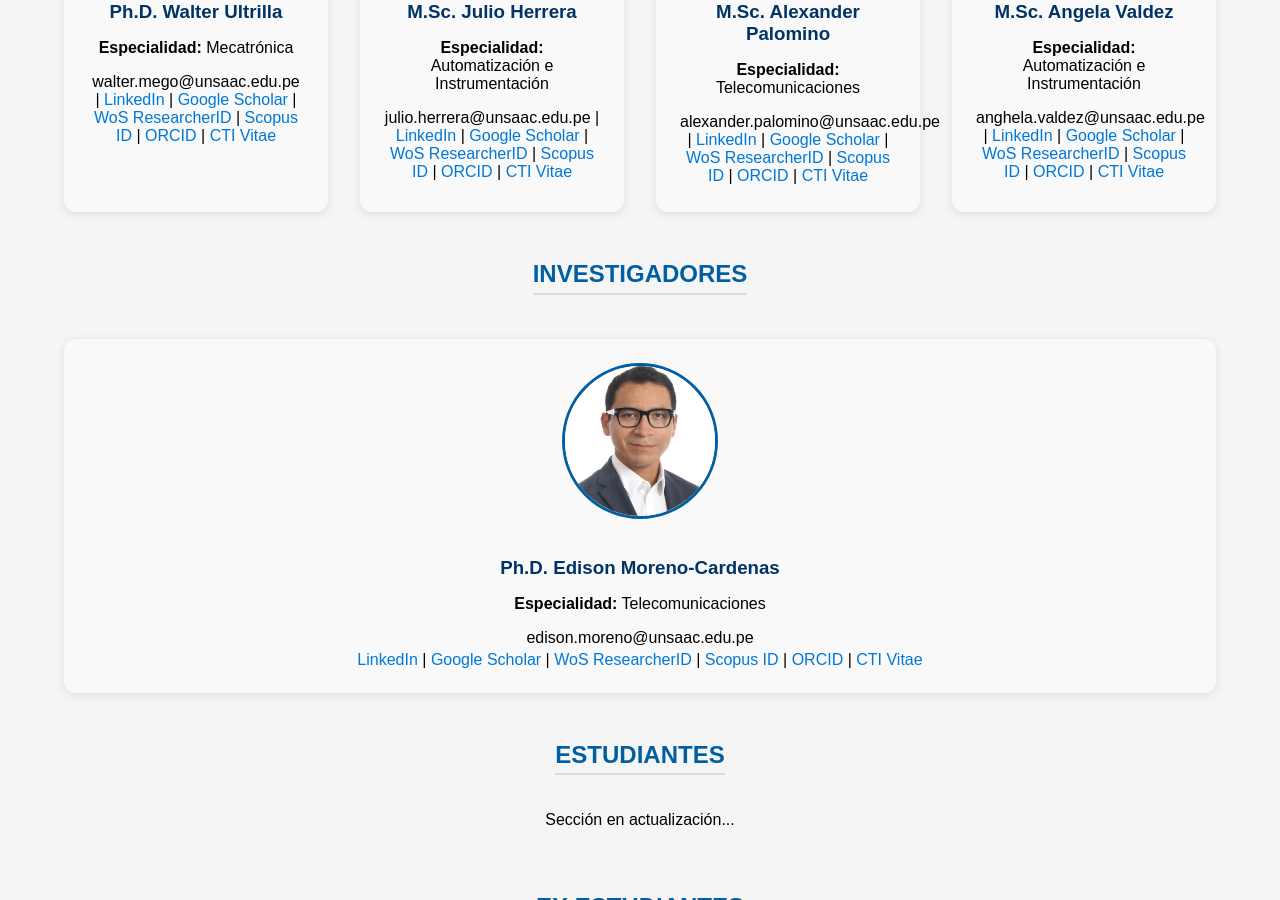
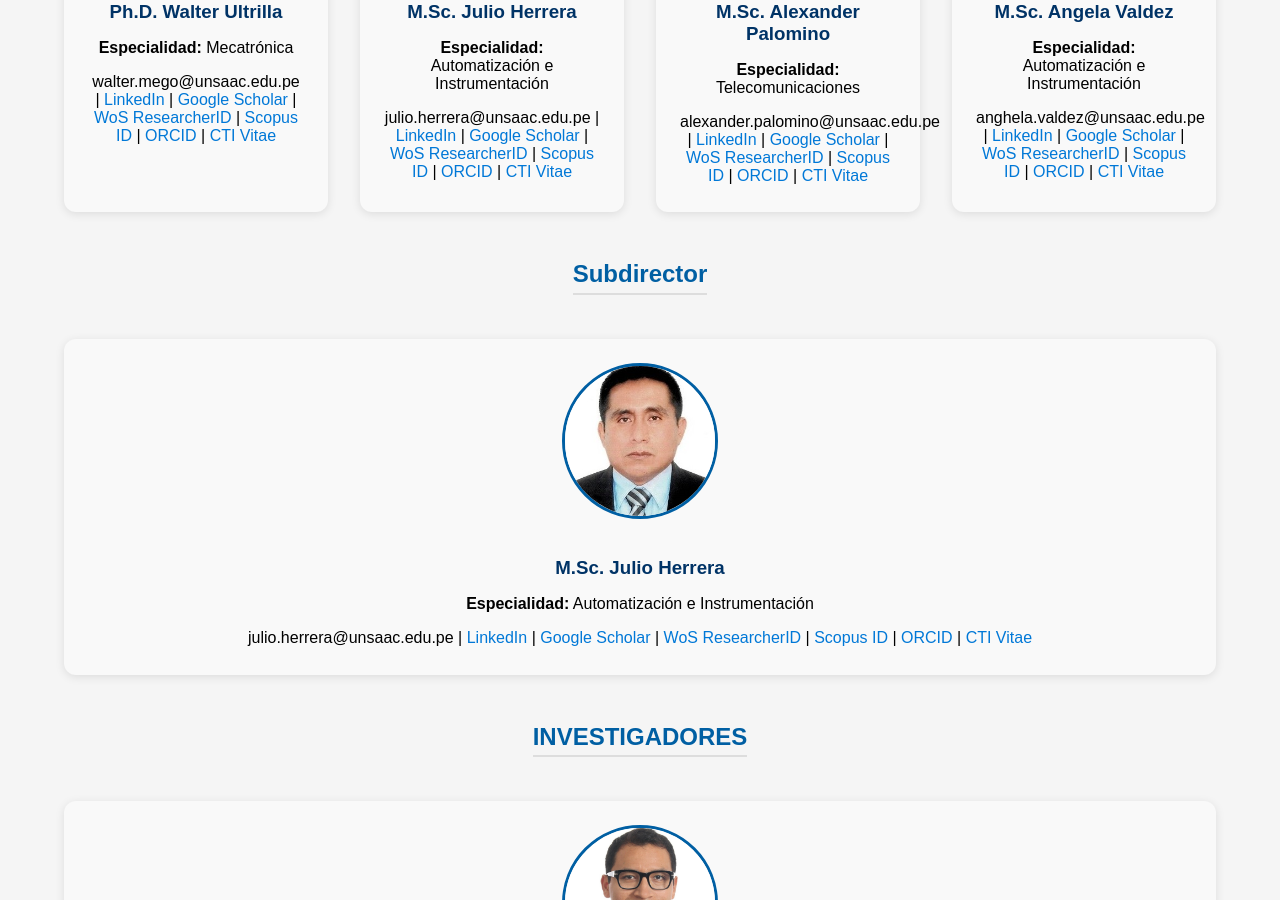
Before and after one commit to laboratoriotesla-unsaac/laboratoriotesla-unsaac.github.io, a Jekyll site: the page built from members.html, in a window 1280 px wide and 900 px high, scrolled down 634 px. Built offline with Jekyll 4.4.1, drawn with Linux system fonts in a browser that asks for light colours.

Commit message:
Actualizar con

```diff
--- a/contact.html
+++ b/contact.html
@@ -5,7 +5,7 @@ title: Contacto
 
 <section class="contact">
   <div class="container">
-    <h1>Contact</h1>
+    <h1>Contacto</h1>
 
     <div class="contact-info">
       <h2>Escuela Profesional de Ingeniería Electrónica<br></h2>
@@ -29,8 +29,8 @@ title: Contacto
 
       <h3>Telefono:</h3>
       <p>
-      984611110<br>
-      949210903
+      +51 984611110<br>
+      +51 949210903
       </p>
 
       <h3>Horario de Atención:<br></h2>
--- a/members.html
+++ b/members.html
@@ -77,6 +77,32 @@ title: Miembros del Laboratorio TESLA - UNSAAC
     </div>
   </div>
 
+
+
+  <!-- ================= MIEMBROS ================= -->
+  <h2>Subdirector</h2>
+  <div class="members-grid">
+
+    <!-- MS.c. Julio Herrera -->
+    <div class="member-card">
+      <img src="{{ '/miembros/julio.jpg' | relative_url }}" alt="MS.c. Julio Herrera">
+      <h3>M.Sc. Julio Herrera</h3>
+      <p><strong>Especialidad:</strong> Automatización e Instrumentación</p>
+      <ul class="member-links">
+        <li> julio.herrera@unsaac.edu.pe
+        | <a href="https://www.linkedin.com/in/julio-cesar-herrera-0b0a83105/">LinkedIn</a>
+        | <a href="https://scholar.google.com/citations?user=MCN0onQAAAAJ&hl=es&oi=ao">Google Scholar</a>
+        | <a href="#">WoS ResearcherID</a>
+        | <a href="https://www.scopus.com/authid/detail.uri?authorId=58489971400&origin=recordpage">Scopus ID</a>
+        | <a href="https://orcid.org/0000-0001-6706-2909">ORCID</a>
+        | <a href="https://ctivitae.concytec.gob.pe/appDirectorioCTI/VerDatosInvestigador.do?id_investigador=104637">CTI Vitae</a>
+        </li>
+      </ul>
+    </div>
+  </div>
+
+
+
   <!-- ================= INVESTIGADORES ================= -->
   <h2>INVESTIGADORES</h2>
   <div class="members-grid">
```
